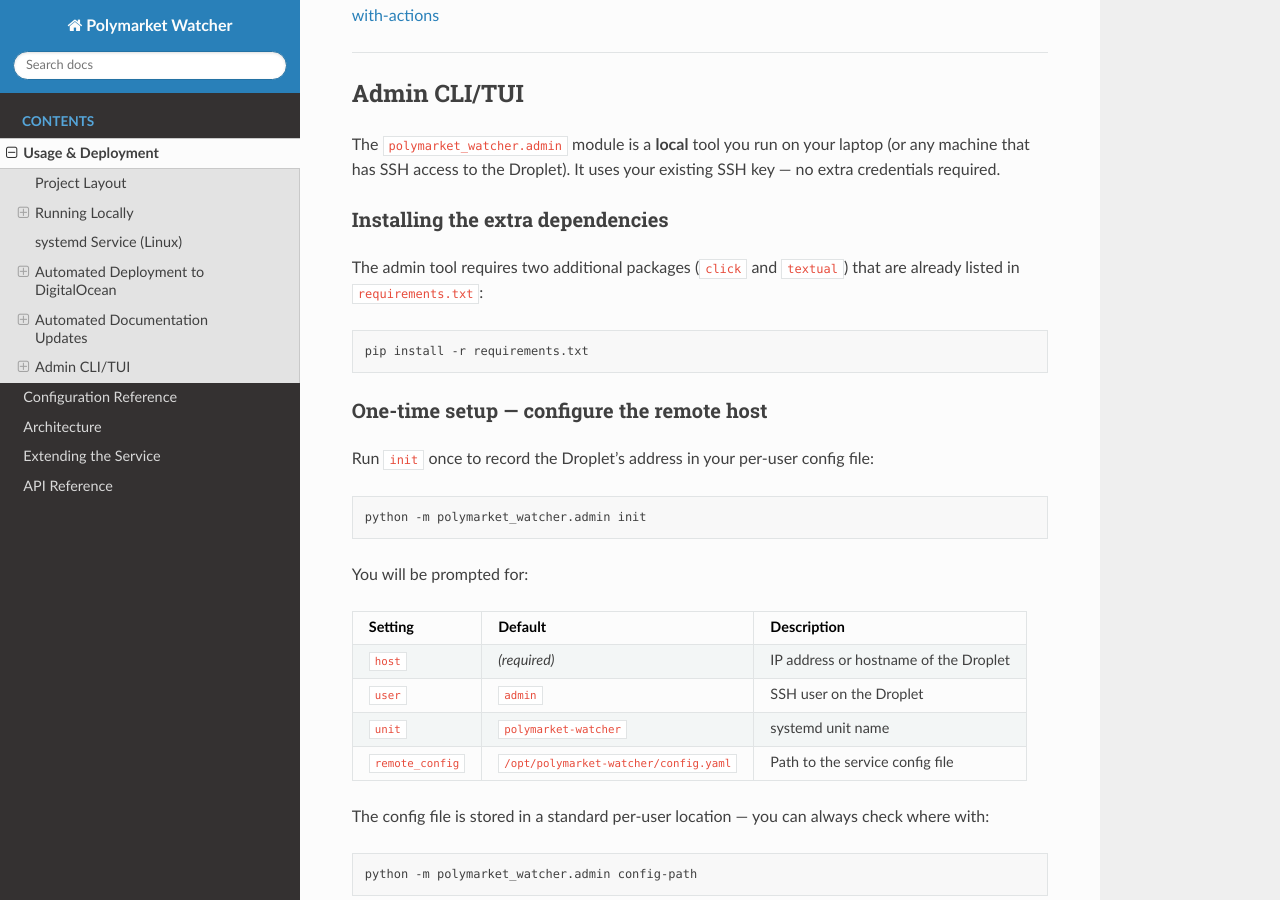
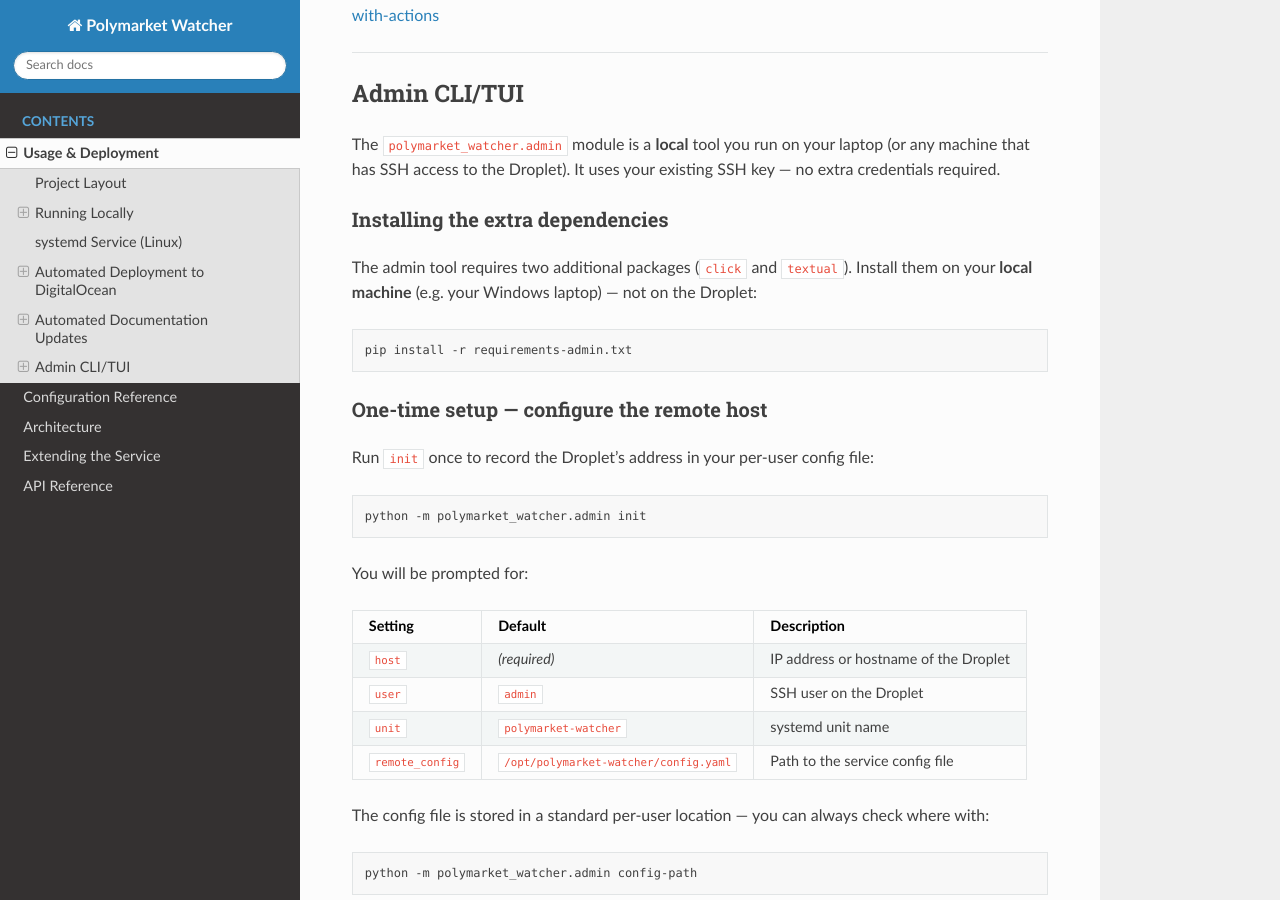
Before and after one commit to Billthekidz/symmetrical-carnival, a Sphinx documentation site: the page built from docs/usage.md, in a window 1280 px wide and 900 px high, scrolled down 4233 px. Built offline with Sphinx 7.4.7 and the Read the Docs theme 3.1.0, drawn with Linux system fonts in a browser that asks for light colours.

Commit message:
Move admin deps to requirements-admin.txt (separate from server requirements)
Agent-Logs-Url: https://github.com/Billthekidz/symmetrical-carnival/sessions/0413fe7e-37bd-4c06-b11e-a87f9a6fd104

Co-authored-by: Billthekidz <44858148+Billthekidz@users.noreply.github.com>

````diff
--- a/docs/usage.md
+++ b/docs/usage.md
@@ -219,11 +219,12 @@ existing SSH key — no extra credentials required.
 
 ### Installing the extra dependencies
 
-The admin tool requires two additional packages (`click` and `textual`) that
-are already listed in `requirements.txt`:
+The admin tool requires two additional packages (`click` and `textual`).
+Install them on your **local machine** (e.g. your Windows laptop) — not on the
+Droplet:
 
 ```bash
-pip install -r requirements.txt
+pip install -r requirements-admin.txt
 ```
 
 ### One-time setup — configure the remote host
--- a/requirements.txt
+++ b/requirements.txt
@@ -1,12 +1,8 @@
-# Runtime dependencies
+# Runtime dependencies (server / Droplet)
 websockets>=12.0
 requests>=2.31.0
 PyYAML>=6.0
 
-# Admin CLI/TUI (optional — only needed if you use polymarket_watcher.admin)
-click>=8.0
-textual>=0.40
-
 # Development / testing
 pytest>=8.0
 pytest-asyncio>=0.23
````
Also changed, not shown: README.md (+3 -0 lines), requirements-admin.txt (added, +9 -0 lines).
